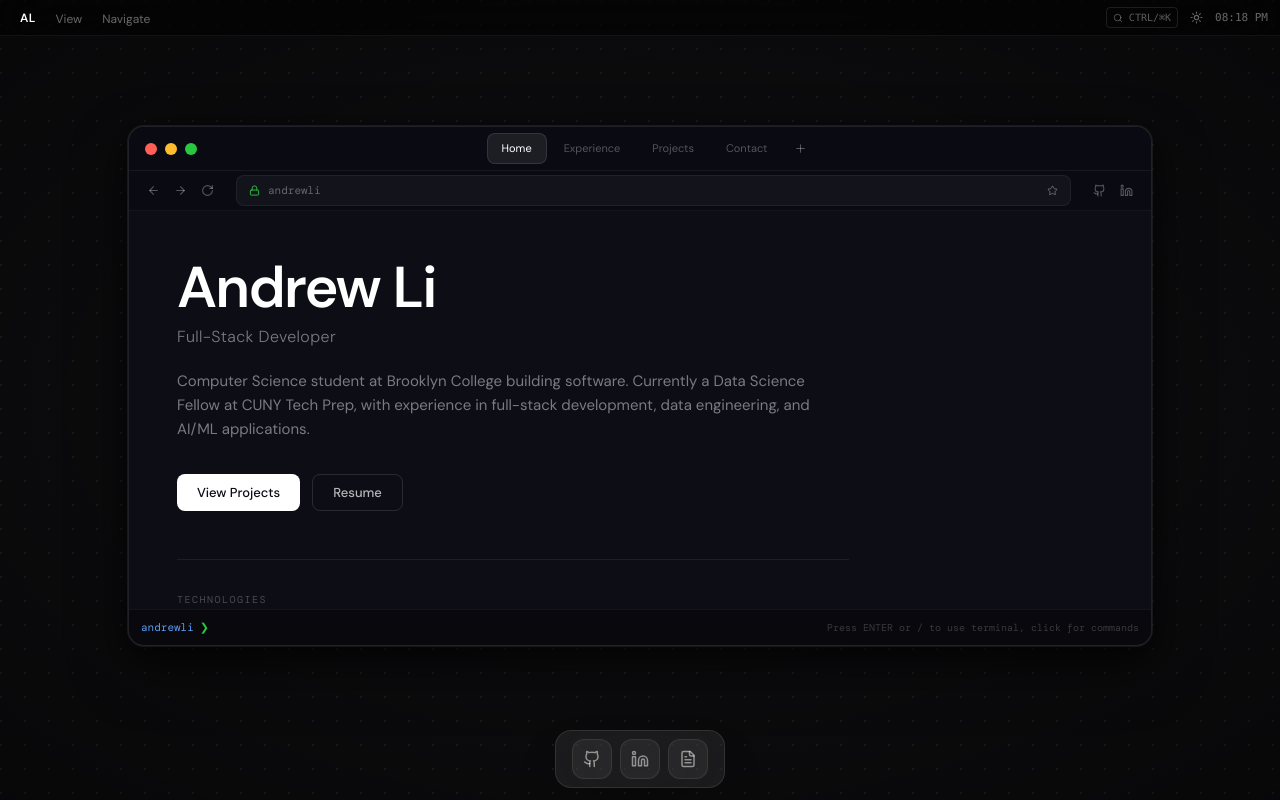
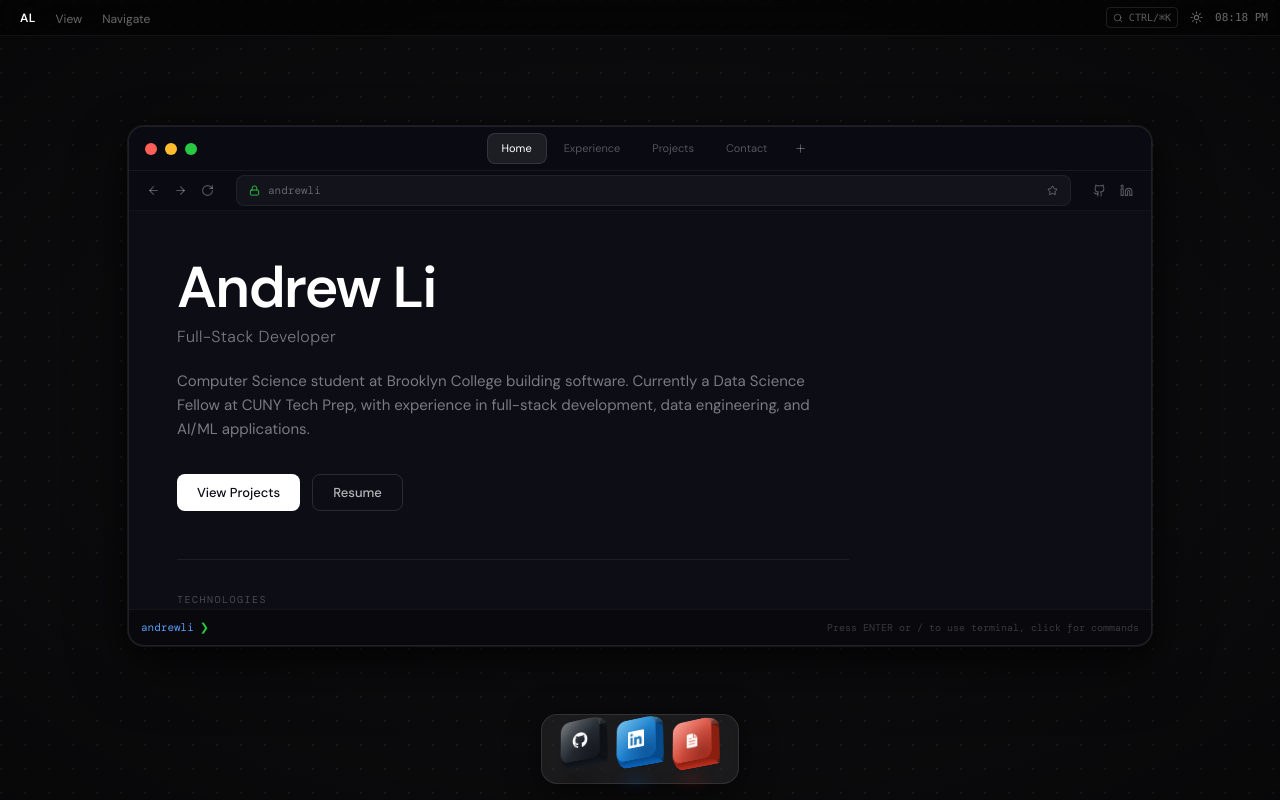
Before and after one commit to AndrewL05/andrew-li, a React (Vite) app: page / in a window 1280 px wide. Built offline with nearby package versions, Linux system fonts and the light colour scheme.

Commit message:
add 3D app logo + floating animation

```diff
--- a/src/components/Dock.tsx
+++ b/src/components/Dock.tsx
@@ -1,83 +1,424 @@
-import { useState } from "react";
-import { Github, Linkedin, FileText, Monitor } from "lucide-react";
-import { motion, AnimatePresence } from "framer-motion";
+import { useState, useEffect, useRef } from "react";
+import { motion, AnimatePresence, useAnimation } from "framer-motion";
 
 interface DockProps {
   light: boolean;
   windowHidden?: boolean;
   onRestore?: () => void;
+  onOpenResume?: () => void;
 }
 
 interface DockItem {
   id: string;
-  icon: React.ReactNode;
   label: string;
   href?: string;
   onClick?: () => void;
   dot?: boolean;
+  bgFrom: string;
+  bgTo: string;
+  sideColor: string;
+  // bottom/left face color
+  shadowColor: string;
+  logo: React.ReactNode;
 }
 
-const Dock = ({ light, windowHidden = false, onRestore }: DockProps) => {
+const GitHubLogo = () => (
+  <svg viewBox="0 0 24 24" fill="white" width="20" height="20">
+    <path d="M12 2C6.477 2 2 6.484 2 12.017c0 4.425 2.865 8.18 6.839 9.504.5.092.682-.217.682-.483 0-.237-.008-.868-.013-1.703-2.782.605-3.369-1.343-3.369-1.343-.454-1.158-1.11-1.466-1.11-1.466-.908-.62.069-.608.069-.608 1.003.07 1.531 1.032 1.531 1.032.892 1.53 2.341 1.088 2.91.832.092-.647.35-1.088.636-1.338-2.22-.253-4.555-1.113-4.555-4.951 0-1.093.39-1.988 1.029-2.688-.103-.253-.446-1.272.098-2.65 0 0 .84-.27 2.75 1.026A9.564 9.564 0 0112 6.844c.85.004 1.705.115 2.504.337 1.909-1.296 2.747-1.027 2.747-1.027.546 1.379.202 2.398.1 2.651.64.7 1.028 1.595 1.028 2.688 0 3.848-2.339 4.695-4.566 4.943.359.309.678.92.678 1.855 0 1.338-.012 2.419-.012 2.747 0 .268.18.58.688.482A10.019 10.019 0 0022 12.017C22 6.484 17.522 2 12 2z" />
+  </svg>
+);
+
+const LinkedInLogo = () => (
+  <svg viewBox="0 0 24 24" fill="white" width="18" height="18">
+    <path d="M20.447 20.452h-3.554v-5.569c0-1.328-.027-3.037-1.852-3.037-1.853 0-2.136 1.445-2.136 2.939v5.667H9.351V9h3.414v1.561h.046c.477-.9 1.637-1.85 3.37-1.85 3.601 0 4.267 2.37 4.267 5.455v6.286zM5.337 7.433c-1.144 0-2.063-.926-2.063-2.065 0-1.138.92-2.063 2.063-2.063 1.14 0 2.064.925 2.064 2.063 0 1.139-.925 2.065-2.064 2.065zm1.782 13.019H3.555V9h3.564v11.452zM22.225 0H1.771C.792 0 0 .774 0 1.729v20.542C0 23.227.792 24 1.771 24h20.451C23.2 24 24 23.227 24 22.271V1.729C24 .774 23.2 0 22.222 0h.003z" />
+  </svg>
+);
+
+const ResumeLogo = () => (
+  <svg viewBox="0 0 24 24" fill="none" width="18" height="18">
+    <path d="M14 2H6a2 2 0 00-2 2v16a2 2 0 002 2h12a2 2 0 002-2V8z" fill="white" fillOpacity="0.95" />
+    <path d="M14 2v6h6" stroke="rgba(200,60,40,0.7)" strokeWidth="1.5" strokeLinecap="round" strokeLinejoin="round" />
+    <line x1="8" y1="13" x2="16" y2="13" stroke="rgba(200,60,40,0.75)" strokeWidth="1.5" strokeLinecap="round" />
+    <line x1="8" y1="17" x2="16" y2="17" stroke="rgba(200,60,40,0.55)" strokeWidth="1.5" strokeLinecap="round" />
+    <line x1="8" y1="9" x2="11" y2="9" stroke="rgba(200,60,40,0.5)" strokeWidth="1.5" strokeLinecap="round" />
+  </svg>
+);
+
+const PortfolioLogo = () => (
+  <svg viewBox="0 0 24 24" fill="none" width="19" height="19">
+    <rect x="2" y="4" width="20" height="15" rx="2.5" fill="white" fillOpacity="0.9" />
+    <rect x="2" y="4" width="20" height="5" rx="2.5" fill="rgba(91,33,182,0.18)" />
+    <circle cx="5.5" cy="6.5" r="1" fill="rgba(91,33,182,0.55)" />
+    <circle cx="8.5" cy="6.5" r="1" fill="rgba(91,33,182,0.38)" />
+    <path d="M8 13.5l2.5 2.5 5-5" stroke="rgba(91,33,182,0.85)" strokeWidth="1.8" strokeLinecap="round" strokeLinejoin="round" />
+    <rect x="8" y="19" width="8" height="1.5" rx="0.75" fill="white" fillOpacity="0.5" />
+  </svg>
+);
+
+/*
+ Geometry: W × H × D = 56 × 56 × 14 px rectangular prism
+ Coordinate origin: top-left corner of the parent box, z=0 is the front face.
+
+ Front face : inset 0, z = 0 (facing +Z toward viewer)
+ Bottom face: top:H=56, left:0, w:W, h:D  → transformOrigin top → rotateX(-90deg) → spans z=0..–D
+ Left face  : left:–D=–14, top:0, w:D, h:H → transformOrigin right → rotateY(-90deg) → spans z=0..–D
+ Right face : left:W=56, top:0, w:D, h:H → transformOrigin left → rotateY(90deg)  → spans z=0..–D
+ Top face   : top:–D=–14, left:0, w:W, h:D → transformOrigin bottom → rotateX(90deg) → spans z=0..–D
+ Back face  : inset 0, z = -D (facing -Z away from viewer)
+
+ The parent motion.div applies: perspective (via parent wrapper) + rotateX/rotateY + floating y
+*/
+
+
+const W = 44, H = 44, D = 18;
+
+interface SlabProps {
+  item: DockItem;
+  index: number;
+  isHovered: boolean;
+  onEnter: () => void;
+  onLeave: () => void;
+}
+
+const IconSlab = ({ item, index, isHovered, onEnter, onLeave }: SlabProps) => {
+  const delay = index * 0.42;
+  const controls = useAnimation();
+  const isHoveredRef = useRef(false);
+
+  const startFloat = (withDelay = false) => {
+    controls.start({
+      y: [0, -10, 0],
+      rotateX: [26, 22, 26],
+      rotateY: [-32, -27, -32],
+      transition: {
+        duration: 3.4,
+        repeat: Infinity,
+        repeatType: "loop" as const,
+        ease: "easeInOut",
+        delay: withDelay ? delay : 0,
+      },
+    });
+  };
+
+  useEffect(() => {
+    startFloat(true);
+    // eslint-disable-next-line react-hooks/exhaustive-deps
+  }, []);
+
+  const handleEnter = () => {
+    isHoveredRef.current = true;
+    onEnter();
+    controls.start({
+      scale: 1.15,
+      y: -14,
+      rotateX: 0,
+      rotateY: 0,
+      transition: {
+        scale: { type: "spring", stiffness: 340, damping: 18 },
+        y: { type: "spring", stiffness: 340, damping: 18 },
+        rotateX: { duration: 0.55, ease: [0.25, 0.46, 0.45, 0.94] },
+        rotateY: { duration: 0.55, ease: [0.25, 0.46, 0.45, 0.94] },
+      },
+    });
+  };
+
+  const handleLeave = async () => {
+    isHoveredRef.current = false;
+    onLeave();
+    await controls.start({
+      scale: 1,
+      y: 0,
+      rotateX: 26,
+      rotateY: -32,
+      transition: { type: "spring", stiffness: 200, damping: 22 },
+    });
+    if (!isHoveredRef.current) {
+      startFloat(false);
+    }
+  };
+
+  const faceBase: React.CSSProperties = { position: "absolute" };
+
+  const frontFace: React.CSSProperties = {
+    ...faceBase,
+    inset: 0,
+    borderRadius: "22%",
+    overflow: "hidden",
+    background: `linear-gradient(145deg, ${item.bgFrom} 0%, ${item.bgTo} 100%)`,
+  };
+
+  const sideFadeTransition = "opacity 0.35s ease";
+  const sideOpacity = isHovered ? 0 : 1;
+
+  const bottomFace: React.CSSProperties = {
+    ...faceBase,
+    left: 0,
+    top: H,
+    width: W,
+    height: D,
+    transformOrigin: "top center",
+    transform: "rotateX(-90deg)",
+    background: `linear-gradient(180deg, ${item.sideColor} 0%, ${item.bgTo} 100%)`,
+    borderRadius: "10px 10px 3px 3px",
+    opacity: sideOpacity,
+    transition: sideFadeTransition,
+  };
+
+  const leftFace: React.CSSProperties = {
+    ...faceBase,
+    left: -D,
+    top: 0,
+    width: D,
+    height: H,
+    transformOrigin: "right center",
+    transform: "rotateY(-90deg)",
+    background: `linear-gradient(270deg, ${item.sideColor} 0%, ${item.bgTo} 100%)`,
+    borderRadius: "3px 10px 10px 3px",
+    opacity: sideOpacity,
+    transition: sideFadeTransition,
+  };
+
+  const rightFace: React.CSSProperties = {
+    ...faceBase,
+    left: W,
+    top: 0,
+    width: D,
+    height: H,
+    transformOrigin: "left center",
+    transform: "rotateY(90deg)",
+    background: item.sideColor,
+    borderRadius: "10px 3px 3px 10px",
+    opacity: isHovered ? 0 : 0.55,
+    transition: sideFadeTransition,
+  };
+
+  const topFace: React.CSSProperties = {
+    ...faceBase,
+    left: 0,
+    top: -D,
+    width: W,
+    height: D,
+    transformOrigin: "bottom center",
+    transform: "rotateX(90deg)",
+    background: `linear-gradient(0deg, ${item.bgFrom}, rgba(255,255,255,0.22))`,
+    borderRadius: "3px 3px 10px 10px",
+    opacity: isHovered ? 0 : 0.85,
+    transition: sideFadeTransition,
+  };
+
+  const backFace: React.CSSProperties = {
+    ...faceBase,
+    inset: 0,
+    transform: `translateZ(${-D}px)`,
+    background: item.sideColor,
+    borderRadius: "22%",
+  };
+
+  return (
+    <div style={{ perspective: "700px", cursor: "pointer", userSelect: "none" }}>
+      <div
+        style={{
+          position: "absolute",
+          bottom: -14,
+          left: "50%",
+          transform: "translateX(-50%)",
+          width: 44,
+          height: 10,
+          background: `radial-gradient(ellipse, ${item.shadowColor} 0%, transparent 70%)`,
+          filter: "blur(6px)",
+          opacity: isHovered ? 0.35 : 0.65,
+          transition: "opacity 200ms ease",
+          pointerEvents: "none",
+        }}
+      />
+
+      <motion.div
+        animate={controls}
+        onMouseEnter={handleEnter}
+        onMouseLeave={handleLeave}
+        style={{
+          position: "relative",
+          width: W,
+          height: H,
+          transformStyle: "preserve-3d",
+        }}
+      >
+
+        <div style={backFace} />
+
+        <div style={topFace} />
+
+        <div style={leftFace} />
+
+        <div style={rightFace} />
+
+        <div style={bottomFace} />
+
+        <div style={frontFace}>
+          <div
+            style={{
+              position: "absolute",
+              inset: 0,
+              background:
+                "linear-gradient(135deg, rgba(255,255,255,0.32) 0%, rgba(255,255,255,0.10) 30%, transparent 55%)",
+              borderRadius: "inherit",
+              pointerEvents: "none",
+            }}
+          />
+          <div
+            style={{
+              position: "absolute",
+              inset: 0,
+              background:
+                "radial-gradient(ellipse at 75% 80%, rgba(0,0,0,0.22) 0%, transparent 60%)",
+              borderRadius: "inherit",
+              pointerEvents: "none",
+            }}
+          />
+          <div
+            style={{
+              position: "relative",
+              zIndex: 1,
+              width: "100%",
+              height: "100%",
+              display: "flex",
+              alignItems: "center",
+              justifyContent: "center",
+            }}
+          >
+            {item.logo}
+          </div>
+        </div>
+
+        {item.dot && (
+          <div
+            style={{
+              position: "absolute",
+              bottom: -8,
+              left: "50%",
+              transform: "translateX(-50%)",
+              width: 4,
+              height: 4,
+              borderRadius: "50%",
+              background: "rgba(255,255,255,0.7)",
+            }}
+          />
+        )}
+      </motion.div>
+    </div>
+  );
+};
+
+const Dock = ({ light, windowHidden = false, onRestore, onOpenResume }: DockProps) => {
   const [hovered, setHovered] = useState<string | null>(null);
 
   const staticItems: DockItem[] = [
-    { id: "github", icon: <Github size={18} />, label: "GitHub", href: "https://github.com/AndrewL05" },
-    { id: "linkedin", icon: <Linkedin size={18} />, label: "LinkedIn", href: "https://linkedin.com/in/andrew-li05" },
-    { id: "resume", icon: <FileText size={18} />, label: "Resume", href: "/Andrew Li - Resume.pdf" },
+    {
+      id: "github",
+      label: "GitHub",
+      href: "https://github.com/AndrewL05",
+      bgFrom: "#3a4148",
+      bgTo: "#161b22",
+      sideColor: "#0d1117",
+      shadowColor: "rgba(0,0,0,0.7)",
+      logo: <GitHubLogo />,
+    },
+    {
+      id: "linkedin",
+      label: "LinkedIn",
+      href: "https://linkedin.com/in/andrew-li05",
+      bgFrom: "#3aa3e0",
+      bgTo: "#0a66c2",
+      sideColor: "#064a8c",
+      shadowColor: "rgba(10,102,194,0.55)",
+      logo: <LinkedInLogo />,
+    },
+    {
+      id: "resume",
+      label: "Resume",
+      onClick: onOpenResume,
+      bgFrom: "#f07868",
+      bgTo: "#c03020",
+      sideColor: "#8a1e10",
+      shadowColor: "rgba(192,48,32,0.55)",
+      logo: <ResumeLogo />,
+    },
   ];
 
-  const dock = light ? "bg-black/10 border-black/10" : "bg-white/[0.07] border-white/10";
-  const iconBase = light
-    ? "bg-black/[0.06] border-black/10 text-black/60 hover:text-black/90 hover:bg-black/10"
-    : "bg-white/[0.06] border-white/[0.08] text-white/50 hover:text-white hover:bg-white/10";
-  const tooltipBg = light ? "bg-black/80 text-white" : "bg-white/90 text-black";
-  const dotColor = light ? "bg-[#1a1610]" : "bg-white/70";
+  const restoreItem: DockItem = {
+    id: "restore",
+    label: "Portfolio",
+    onClick: onRestore,
+    dot: true,
+    bgFrom: "#b080fc",
+    bgTo: "#5b21b6",
+    sideColor: "#3b0e8c",
+    shadowColor: "rgba(91,33,182,0.6)",
+    logo: <PortfolioLogo />,
+  };
 
-  const renderItem = (item: DockItem) => {
+  const dockClass = light
+    ? "bg-white/30 border-white/60 shadow-[0_8px_32px_rgba(0,0,0,0.12)]"
+    : "bg-white/[0.07] border-white/10 shadow-[0_8px_32px_rgba(0,0,0,0.5)]";
+
+  const tooltipClass = light ? "bg-black/80 text-white" : "bg-white/90 text-black";
+
+  const renderItem = (item: DockItem, index: number) => {
     const isHovered = hovered === item.id;
 
-    return (
-      <div key={item.id} className="relative flex flex-col items-center">
+    const slab = (
+      <div className="relative flex flex-col items-center">
         <div
-          className={`absolute -top-8 left-1/2 -translate-x-1/2 text-[10px] font-mono px-2 py-0.5 rounded whitespace-nowrap pointer-events-none transition-all duration-150 ${tooltipBg} ${isHovered ? "opacity-100 translate-y-0" : "opacity-0 translate-y-1"}`}
+          className={`absolute -top-9 left-1/2 -translate-x-1/2 text-[10px] font-mono px-2 py-0.5 rounded whitespace-nowrap pointer-events-none ${tooltipClass}`}
+          style={{
+            opacity: isHovered ? 1 : 0,
+            transform: `translateX(-50%) translateY(${isHovered ? 0 : 4}px)`,
+            transition: "opacity 120ms ease, transform 120ms ease",
+          }}
         >
           {item.label}
         </div>
 
-        {item.onClick ? (
+        <IconSlab
+          item={item}
+          index={index}
+          isHovered={isHovered}
+          onEnter={() => setHovered(item.id)}
+          onLeave={() => setHovered(null)}
+        />
+      </div>
+    );
+
+    if (item.onClick) {
+      return (
         <button
+          key={item.id}
           onClick={item.onClick}
-            onMouseEnter={() => setHovered(item.id)}
-            onMouseLeave={() => setHovered(null)}
-            className={`w-10 h-10 rounded-xl border flex items-center justify-center transition-all duration-150 ${iconBase}`}
-            style={{ transform: isHovered ? "scale(1.2) translateY(-4px)" : "scale(1) translateY(0)" }}
+          className="focus-visible:outline-none"
         >
-            {item.icon}
+          {slab}
         </button>
-        ) : (
+      );
+    }
+
+    return (
       <a
+        key={item.id}
         href={item.href}
         target="_blank"
         rel="noopener noreferrer"
-            onMouseEnter={() => setHovered(item.id)}
-            onMouseLeave={() => setHovered(null)}
-            className={`w-10 h-10 rounded-xl border flex items-center justify-center transition-all duration-150 ${iconBase}`}
-            style={{ transform: isHovered ? "scale(1.2) translateY(-4px)" : "scale(1) translateY(0)" }}
+        className="focus-visible:outline-none"
       >
-            {item.icon}
+        {slab}
       </a>
-        )}
-
-        {item.dot && (
-          <div className={`absolute -bottom-1.5 w-1 h-1 rounded-full ${dotColor}`} />
-        )}
-      </div>
     );
   };
 
   return (
-    <div className="absolute bottom-3 left-1/2 -translate-x-1/2 z-50">
-      <div className={`flex items-end gap-2 px-4 py-2 rounded-2xl border backdrop-blur-2xl shadow-2xl transition-colors duration-300 ${dock}`}>
+    <div className="absolute bottom-4 left-1/2 -translate-x-1/2 z-50">
+      <div
+        className={`flex items-end gap-3 px-4 pr-6 py-3 rounded-2xl border backdrop-blur-2xl transition-colors duration-300 ${dockClass}`}
+      >
         <AnimatePresence>
           {windowHidden && onRestore && (
             <motion.div
@@ -87,14 +428,14 @@ const Dock = ({ light, windowHidden = false, onRestore }: DockProps) => {
               exit={{ opacity: 0, scale: 0.5, width: 0, transition: { duration: 0.18 } }}
               className="overflow-visible"
             >
-              {renderItem(
-                { id: "restore", icon: <Monitor size={18} />, label: "Portfolio", onClick: onRestore, dot: true }
-              )}
+              {renderItem(restoreItem, 0)}
             </motion.div>
           )}
         </AnimatePresence>
 
-        {staticItems.map((item) => renderItem(item))}
+        {staticItems.map((item, i) =>
+          renderItem(item, windowHidden ? i + 1 : i)
+        )}
       </div>
     </div>
   );
```
Lines whose indentation alone changed are shown as unchanged.
